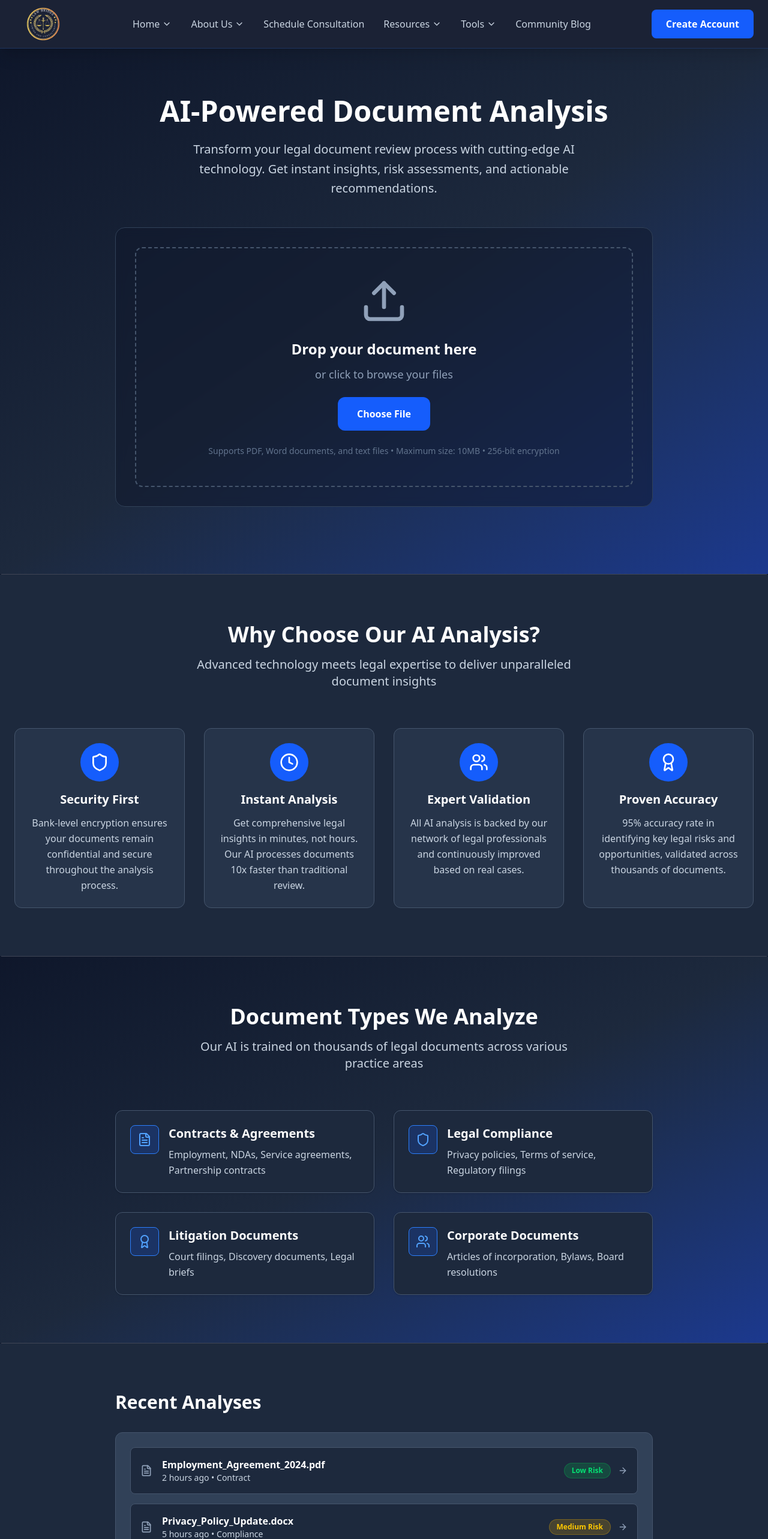
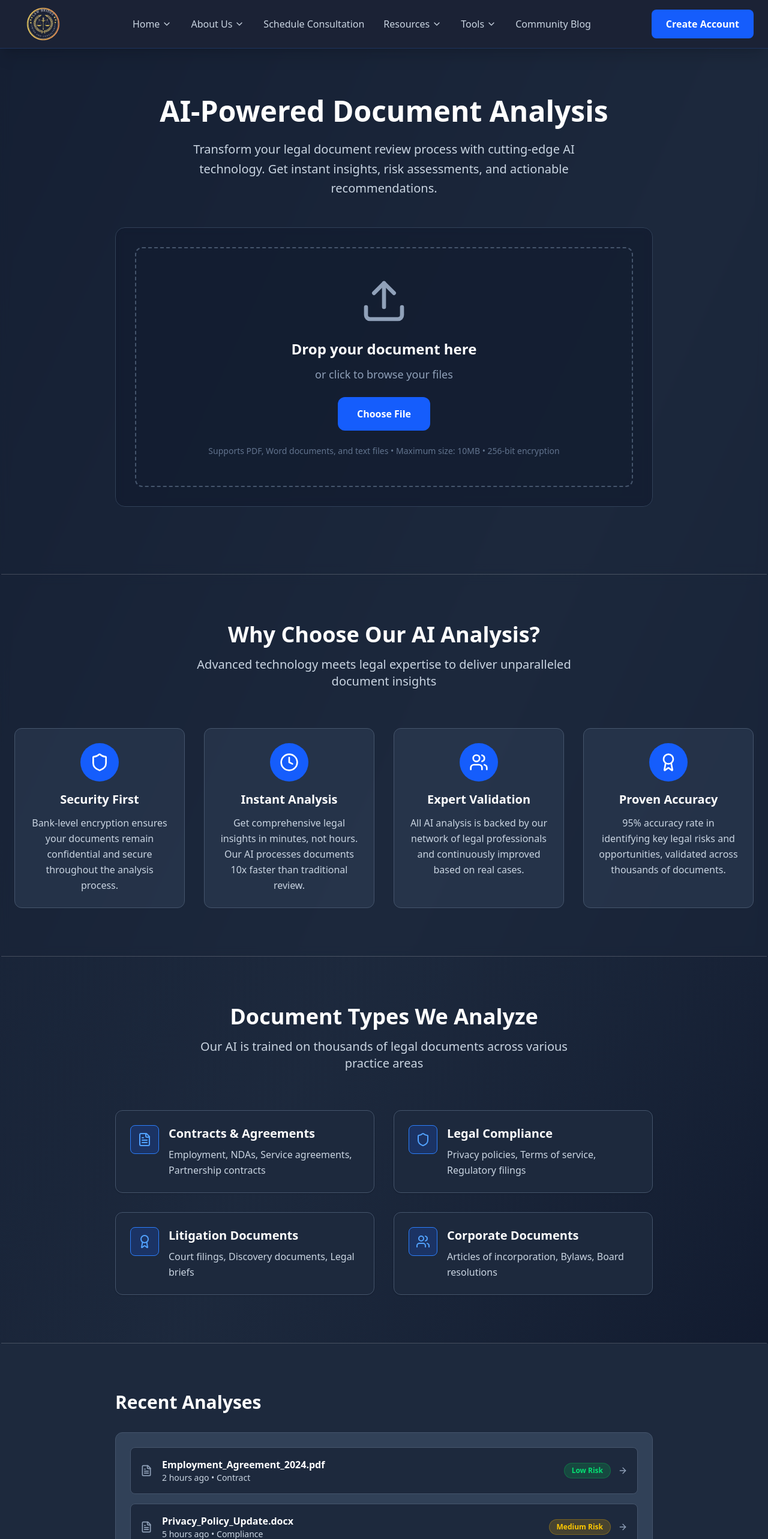
Before and after one commit to Divyansh1552005/Law_Bridge, a React (Vite) app: page /document-analyzer in a window 1280 px wide. Shown: the top 2566 px of the page at 60% size. Built offline with nearby package versions, Linux system fonts and the light colour scheme.

Commit message:
Improved the UI

```diff
--- a/src/Pages/Chatbot.jsx
+++ b/src/Pages/Chatbot.jsx
@@ -168,8 +168,8 @@ const Chatbot = () => {
       />
 
       {/* Main Chat Area */}
-      <div className="flex-1 flex flex-col bg-gradient-to-br from-slate-800 to-slate-900 min-h-0">
-        <div className="flex-1 overflow-y-auto min-h-0 px-3 sm:px-6 py-4 sm:py-8 bg-slate-900/50">
+      <div className="flex-1 flex flex-col bg-slate-800/50 backdrop-blur-sm min-h-0">
+        <div className="flex-1 overflow-y-auto min-h-0 px-3 sm:px-6 py-4 sm:py-8 bg-slate-800/50 backdrop-blur-sm">
           {messages.length === 1 && !isTyping && (
             <div className="flex flex-col items-center justify-center min-h-full px-2 sm:px-4">
               <div className="max-w-2xl mx-auto text-center mb-8 sm:mb-12">
@@ -294,7 +294,7 @@ const Chatbot = () => {
             </p>
           </div>
 
-          <div className="border-t border-slate-700/50 bg-slate-900/50 px-3 sm:px-6 py-6 sm:py-8">
+          <div className="border-t border-slate-700/50 bg-slate-800/50 backdrop-blur-sm px-3 sm:px-6 py-6 sm:py-8">
             <div className="max-w-5xl mx-auto text-center space-y-3 sm:space-y-4">
               <p className="text-sm sm:text-base text-slate-400 leading-relaxed px-2">
                 <span className="text-amber-400 font-semibold">⚖️ Legal Disclaimer:</span> This AI assistant provides general legal information for educational purposes only.
--- a/src/Pages/DocumentAnalyzer.jsx
+++ b/src/Pages/DocumentAnalyzer.jsx
@@ -218,9 +218,9 @@ We recommend scheduling a consultation with one of our legal experts to discuss
   ];
 
   return (
-    <div className="min-h-screen bg-slate-900">
+    <div className="min-h-screen bg-gradient-to-br from-slate-900 via-slate-800 to-slate-900">
       {/* Hero Section */}
-      <div className="bg-gradient-to-br from-slate-900 via-slate-800 to-blue-900 text-white">
+      <div className="bg-slate-800/50 backdrop-blur-sm text-white">
         <div className="container mx-auto px-4 sm:px-6 py-12 sm:py-16 lg:py-20">
           <div className="text-center mb-8 sm:mb-12">
             <h1 className="text-3xl sm:text-4xl lg:text-5xl font-bold mb-4 sm:mb-6">AI-Powered Document Analysis</h1>
@@ -373,7 +373,7 @@ We recommend scheduling a consultation with one of our legal experts to discuss
             <div className="border-t border-white/20 mx-0.5 my-0.4"></div>
 
       {/* Features Section */}
-      <div className="py-12 sm:py-16 lg:py-20 bg-slate-800">
+      <div className="py-12 sm:py-16 lg:py-20 bg-slate-800/50 backdrop-blur-sm">
         <div className="container mx-auto px-4 sm:px-6">
           <div className="text-center mb-12 sm:mb-16">
             <h2 className="text-3xl sm:text-4xl font-bold text-white mb-3 sm:mb-4">Why Choose Our AI Analysis?</h2>
@@ -400,7 +400,7 @@ We recommend scheduling a consultation with one of our legal experts to discuss
       </div>
               <div className="border-t border-white/20 mx-0.5 my-0.4"></div>
       {/* Analysis Types */}
-      <div className="py-12 sm:py-16 lg:py-20 bg-gradient-to-br from-slate-900 via-slate-800 to-blue-900">
+      <div className="py-12 sm:py-16 lg:py-20 bg-gradient-to-br from-slate-800/50">
         <div className="container mx-auto px-4 sm:px-6">
           <div className="text-center mb-12 sm:mb-16">
             <h2 className="text-3xl sm:text-4xl font-bold text-white mb-3 sm:mb-4">Document Types We Analyze</h2>
--- a/src/Pages/Resources.jsx
+++ b/src/Pages/Resources.jsx
@@ -238,9 +238,9 @@ const videos = [
   }, [location]);
 
   return (
-    <div className="min-h-screen bg-slate-900">
+    <div className="min-h-screen bg-gradient-to-br from-slate-900 via-slate-800 to-slate-900">
       {/* Hero Section */}
-      <div className="relative bg-gradient-to-br from-slate-800 to-slate-900 py-12 sm:py-16 lg:py-20 overflow-hidden">
+      <div className="relative bg-slate-800/50 backdrop-blur-sm py-12 sm:py-16 lg:py-20 overflow-hidden">
         {/* Preamble Background Image */}
         <div className="absolute inset-0 flex items-start justify-center pointer-events-none pt-2">
           <img
@@ -268,7 +268,7 @@ const videos = [
       <div className="border-t border-white/20 mx-0.5 my-0.4"></div>
 
       {/* Guides & Articles Section */}
-      <div id="articles" className="py-12 sm:py-16 lg:py-20 px-4 sm:px-6">
+      <div id="articles" className="py-12 sm:py-16 lg:py-20 px-4 sm:px-6 bg-slate-800/50 backdrop-blur-sm">
         <div className="max-w-7xl mx-auto">
           <div className="text-center mb-12 sm:mb-16">
             <div className="flex items-center justify-center mb-4 sm:mb-6">
@@ -342,7 +342,7 @@ const videos = [
       </div>
             <div className="border-t border-white/20 mx-0.5 my-0.4"></div>
       {/* Video Resources Section */}
-      <div id="video-guides" className="py-12 sm:py-16 lg:py-20 px-4 sm:px-6 bg-slate-800/30">
+      <div id="video-guides" className="py-12 sm:py-16 lg:py-20 px-4 sm:px-6 bg-slate-800/50 backdrop-blur-sm">
         <div className="max-w-7xl mx-auto">
           <div className="text-center mb-12 sm:mb-16">
             <div className="flex items-center justify-center mb-4 sm:mb-6">
```
